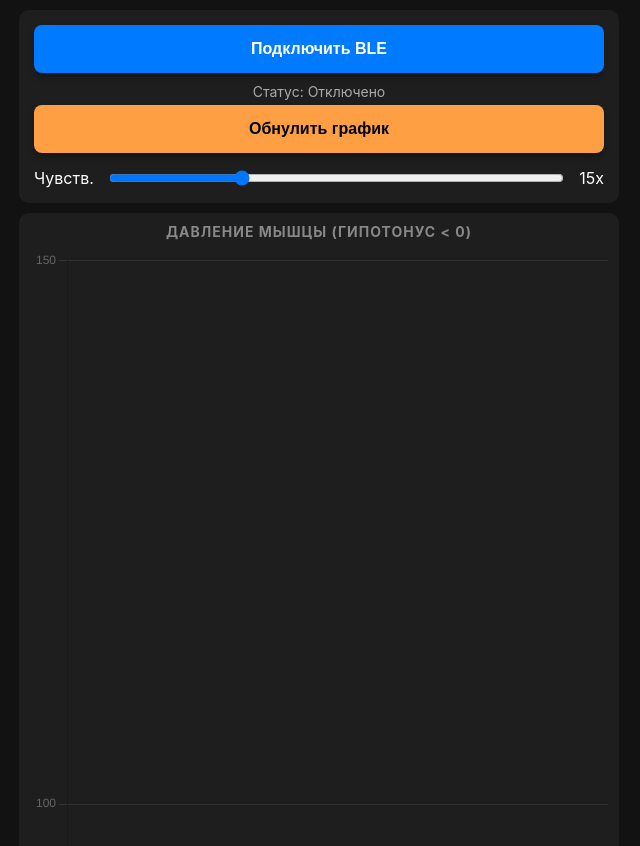
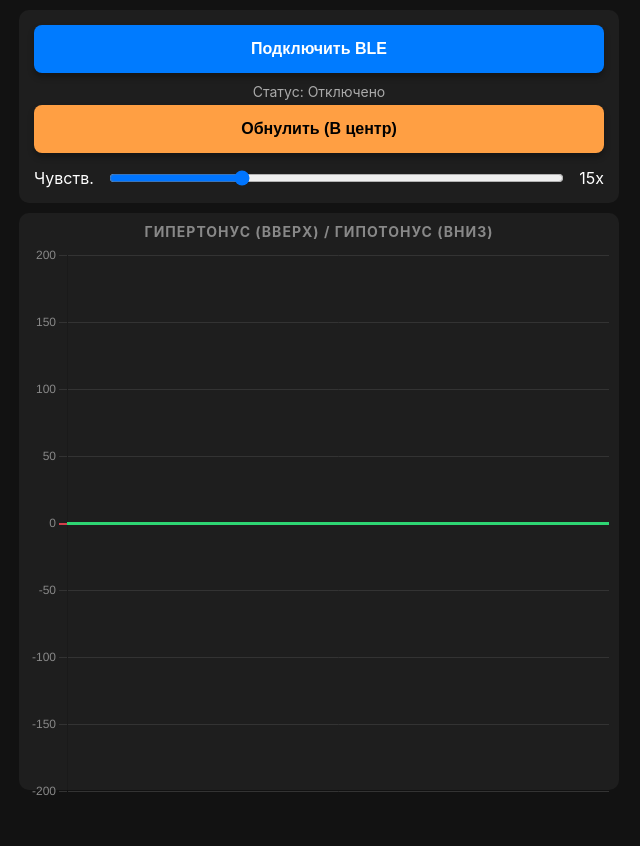
Before and after one commit to GenaFix/mmt-test-app, a plain HTML site: page index.html in a window 1280 px wide. Shown: the top 846 px of the page, without its empty margins (321-961 px from the left). After the commit the page ends 802 px from the top, so only its background shows below. Drawn offline with nearby package versions, Linux system fonts and the light colour scheme.

Commit message:
Add files via upload

```diff
--- a/index.html
+++ b/index.html
@@ -3,7 +3,7 @@
 <head>
     <meta charset="UTF-8">
     <meta name="viewport" content="width=device-width, initial-scale=1.0, maximum-scale=1.0, user-scalable=no">
-    <title>Кинезио Трекер ММТ (v6 - Fix)</title>
+    <title>Кинезио Трекер ММТ (v7 - Centered)</title>
     <script src="https://cdn.jsdelivr.net/npm/chart.js"></script>
     <style>
         :root {
@@ -24,6 +24,7 @@
             align-items: center;
             height: 100vh;
             box-sizing: border-box;
+            overflow: hidden; /* Запрещаем прокрутку страницы */
         }
         .controls {
             width: 100%;
@@ -73,12 +74,15 @@
             display: flex;
             flex-direction: column;
             position: relative;
+            min-height: 250px; /* Жесткий фикс для Safari на iPhone */
         }
         canvas {
+            width: 100% !important;
+            height: 100% !important;
             flex-grow: 1;
         }
         .status { font-size: 14px; color: #aaaaaa; text-align: center; margin-bottom: 5px; }
-        .chart-title { font-size: 14px; color: #888; text-align: center; margin-bottom: 10px; font-weight: bold; text-transform: uppercase; letter-spacing: 1px;}
+        .chart-title { font-size: 14px; color: #888; text-align: center; margin-bottom: 5px; font-weight: bold; text-transform: uppercase; letter-spacing: 1px;}
     </style>
 </head>
 <body>
@@ -87,7 +91,7 @@
         <button id="connectBtn">Подключить BLE</button>
         <div id="status" class="status">Статус: Отключено</div>
 
-        <button id="calibrateBtn">Обнулить график</button>
+        <button id="calibrateBtn">Обнулить (В центр)</button>
 
         <div class="slider-container">
             <span>Чувств.</span>
@@ -96,9 +100,8 @@
         </div>
     </div>
 
-    <!-- График силы на весь экран -->
     <div class="chart-container">
-        <div class="chart-title">Давление мышцы (Гипотонус < 0)</div>
+        <div class="chart-title">Гипертонус (Вверх) / Гипотонус (Вниз)</div>
         <canvas id="forceChart"></canvas>
     </div>
 
@@ -113,8 +116,9 @@
         let offsetFSR = 0;
         let sensitivity = 15;
 
+        // Сглаживание уменьшено до 3 для более быстрой реакции
         let fsrHistory = [];
-        const smoothingWindow = 5;
+        const smoothingWindow = 3;
 
         function initChart() {
             const forceCtx = document.getElementById('forceChart').getContext('2d');
@@ -126,10 +130,10 @@
                         label: 'Сила',
                         data: Array(maxDataPoints).fill(0),
                         borderColor: '#2ed573',
-                        borderWidth: 2,
+                        borderWidth: 3, // Сделали линию графика чуть толще
                         pointRadius: 0,
-                        tension: 0.1, // Оставили небольшое сглаживание углов
-                        fill: false // Убрали заливку, которая ломала экран
+                        tension: 0.1,
+                        fill: false
                     }]
                 },
                 options: {
@@ -139,7 +143,29 @@
                     interaction: { mode: 'none' },
                     scales: {
                         x: { display: false },
-                        y: { min: -150, max: 150, grid: {color: '#333', zeroLineColor: '#fff'} }
+                        y: {
+                            min: -200, // Минус 200 вниз
+                            max: 200,  // Плюс 200 вверх
+                            ticks: {
+                                stepSize: 50,
+                                color: '#888'
+                            },
+                            grid: {
+                                // Этот код рисует красную линию ровно на нуле!
+                                color: (context) => {
+                                    if (context.tick.value === 0) {
+                                        return 'rgba(255, 71, 87, 0.8)'; // Ярко-красный цвет нуля
+                                    }
+                                    return '#333'; // Обычная сетка
+                                },
+                                lineWidth: (context) => {
+                                    if (context.tick.value === 0) {
+                                        return 2; // Толщина оси нуля
+                                    }
+                                    return 1;
+                                }
+                            }
+                        }
                     },
                     plugins: { legend: { display: false } }
                 }
@@ -155,10 +181,9 @@
 
             let displayFSR = (smoothedFSR - offsetFSR) * sensitivity;
 
-            // ЗАЩИТА ОТ ЗАВИСАНИЯ CANVAS (Clamping)
-            // Жестко ограничиваем значения, чтобы график не улетал в бесконечность
-            if (displayFSR > 200) displayFSR = 200;
-            if (displayFSR < -200) displayFSR = -200;
+            // Защита от улетания графика в бесконечность (ограничиваем значения)
+            if (displayFSR > 220) displayFSR = 220;
+            if (displayFSR < -220) displayFSR = -220;
 
             let forceData = forceChart.data.datasets[0].data;
             forceData.push(displayFSR);
@@ -168,7 +193,10 @@
         }
 
         document.getElementById('calibrateBtn').addEventListener('click', () => {
-            offsetFSR = rawFSR;
+            // При калибровке берем не сырой скачок, а сглаженный, чтобы избежать ошибок
+            let currentSmoothed = fsrHistory.reduce((a, b) => a + b, 0) / (fsrHistory.length || 1);
+            offsetFSR = currentSmoothed || rawFSR;
+
             forceChart.data.datasets[0].data = Array(maxDataPoints).fill(0);
             forceChart.update('none');
         });
```
